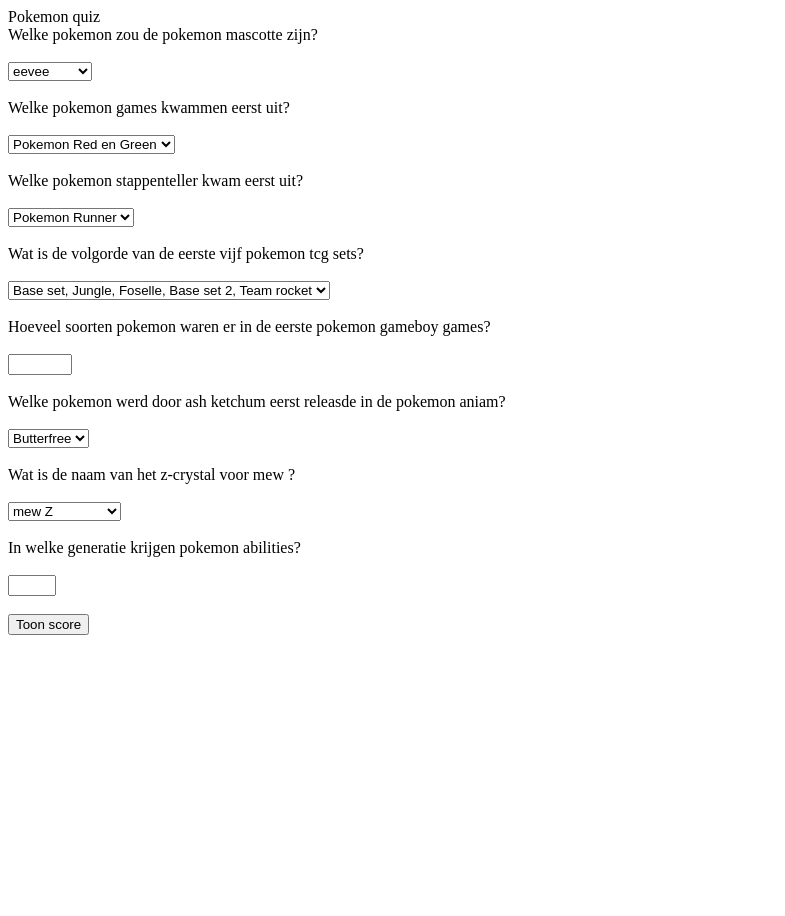
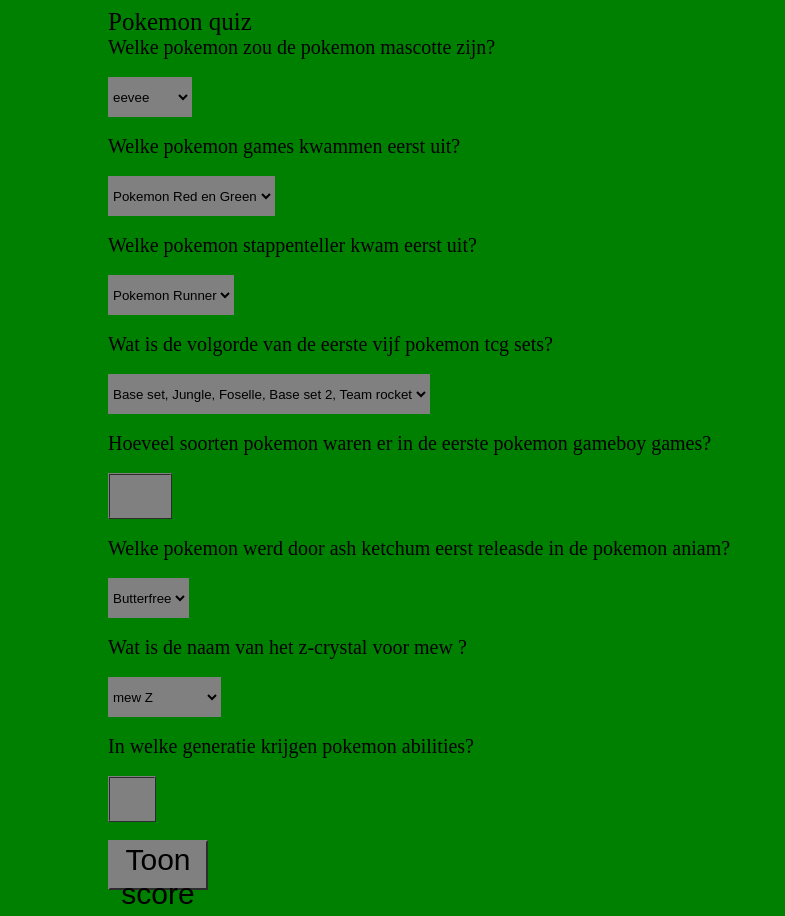
Before and after one commit to Rafaelorr/flask_quiz_website, a Flask app: page /quizes/pokemon in a window 1280 px wide. Shown: the whole page, without its empty margins (0-785 px from the left). Before the commit the page ends 635 px from the top, so only its background shows below. Run offline with Flask 3, Linux system fonts and the light colour scheme.

Commit message:
voeg css toe aan pokemon.html

```diff
--- /dev/null
+++ b/static/pokemon.css
@@ -0,0 +1,34 @@
+body{
+  background-color: green;
+}
+select{
+    background-color: grey;
+    border-color: grey;
+    block-size: 40px;
+    border-style: ridge;
+}
+input[type=number]{
+    background-color: grey;
+    border-color: grey;
+    block-size: 40px;
+    border-style: ridge;
+}
+.vraag{
+    position: relative;
+    margin-left: 100px;
+}
+button{
+    background-color: grey;
+    border-color: grey;
+    margin-left: 100px;
+    width: 100px;
+    height: 50px;
+    font-size: 30px;
+}
+header{
+    margin-left: 100px;
+    font-size: 25px;
+}
+label{
+    font-size: 20px;
+}
--- a/templates/pokemon.html
+++ b/templates/pokemon.html
@@ -3,6 +3,7 @@
 <head>
     <meta charset="UTF-8">
     <meta name="viewport" content="width=device-width, initial-scale=1.0">
+    <link rel="stylesheet" href="/static/pokemon.css">
     <title>Quiz</title>
 </head>
 <body>
```
